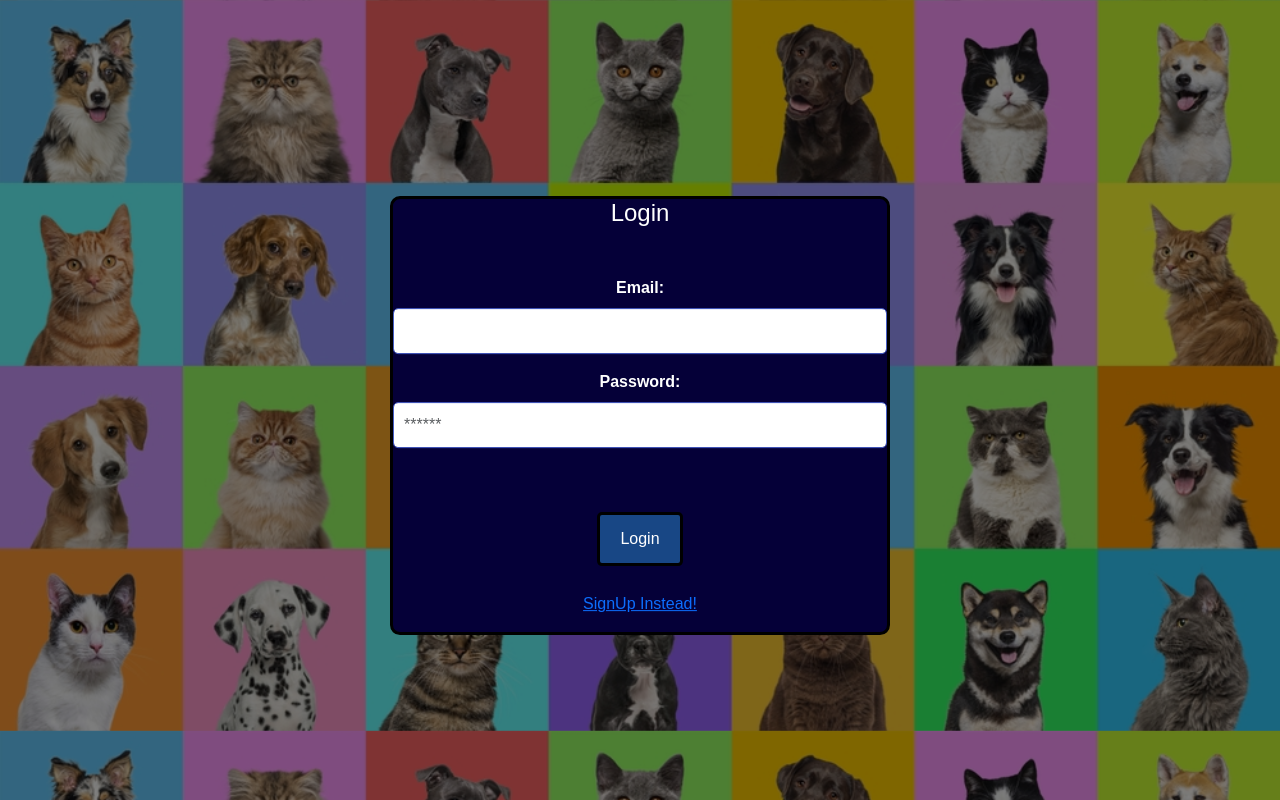
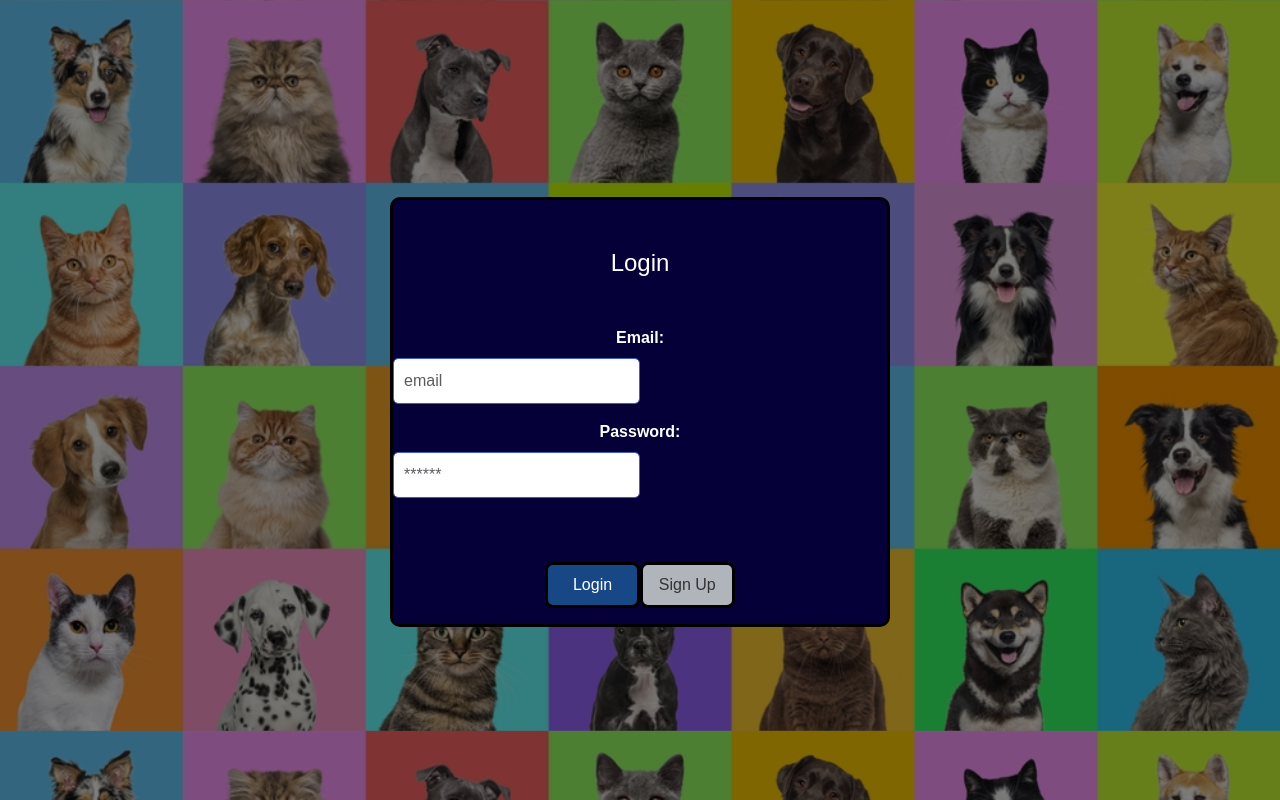
Before and after one commit to acantu9/pets-r-us, a React (Vite) app in the folder client/: page / in a window 1280 px wide. Built offline with nearby package versions, Linux system fonts and the light colour scheme.

Commit message:
ajusted box and button alignment

```diff
--- a/client/src/pages/Login.jsx
+++ b/client/src/pages/Login.jsx
@@ -59,13 +59,14 @@ const Login = (props) => {
                     <label for="email-input" className="form-label">Email:</label>
                     <input
                       className="form-input form-control"
-                      placeholder=""
+                      placeholder="email"
                       name="email"
                       type="email"
                       value={formState.email}
                       onChange={handleChange}
                     />
                   </div>
+
                   <div className="mb-3">
                     <label for="password-input" className="form-label">Password:</label>
                     <input
@@ -76,19 +77,23 @@ const Login = (props) => {
                       value={formState.password}
                       onChange={handleChange}
                     />
-                  </div>
+                    </div>
                   <Link to="/User_Profile">
                     <button
                       className="btn btn-primary btn-lg mt-5 mb-3"
                       style={{ cursor: 'pointer' }}
-                      type="submit"
-                    >
+                      type="submit">
                       Login
                     </button>
                   </Link>
-                  <p class="row">
-                    <Link to="/signup">SignUp Instead!</Link>
-                  </p>
+
+                  <Link to="/signup">
+                  <button className="btn btn-secondary btn-lg mt-5 mb-3"
+                  style={{cursor: 'pointer' }}
+                  type="submit">
+                  Sign Up
+                  </button>
+                  </Link>
                 </form>
               </div>
             )}
--- a/client/src/styles/LoginSignIn.css
+++ b/client/src/styles/LoginSignIn.css
@@ -9,6 +9,10 @@ body {
     background-size: cover;
     background-blend-mode: darken;
     font-family: 'Poppins', sans-serif;
+}
+
+.text-center{
+    padding-top: 10%;
 }
 
 /* LoginSignIn.css */
@@ -42,29 +46,40 @@ body {
 }
 
 .form-input {
-    width: 100%;
+    width: 50%;
     padding: 10px;
     margin-bottom: 15px;
     border: 1px solid #465dc5;
     border-radius: 5px;
+    text-emphasis-color: grey;
 }
 
 .btn-primary {
     background-color: #007bff;
     color: #fff;
-    padding: 12px 20px;
     border: none;
-    border-radius: 5px;
     font-size: 16px;
     cursor: pointer;
 }
 
 .btn-primary:hover {
-    background-color: #0056b3;
+    background-color: #89899b;
+    border-color: black;
 }
 
-.row {
-    margin-top: 10px;
+.btn-secondary {
+    background-color: #b0b5bb;
+    color: #333333;
+    border: solid;
+    border-color: black;
+    font-size: 16px;
+    cursor: pointer;
+
+}
+
+.btn-secondary:hover {
+    background-color: #89899b;
+    border-color: black;
 }
 
   /* Add more styles as needed */
--- a/client/src/styles/ProfilePage.css
+++ b/client/src/styles/ProfilePage.css
@@ -19,6 +19,7 @@
 
 .card{
     border-style: solid;
+    padding-top: 5%;
 }
 
 
@@ -26,4 +27,6 @@
     background-color: rgb(24, 71, 133);
     border-style: solid;
     border-color: rgb(0, 0, 0);
+    padding-inline-start: 5%;
+    padding-inline-end: 5%;
 }
```
